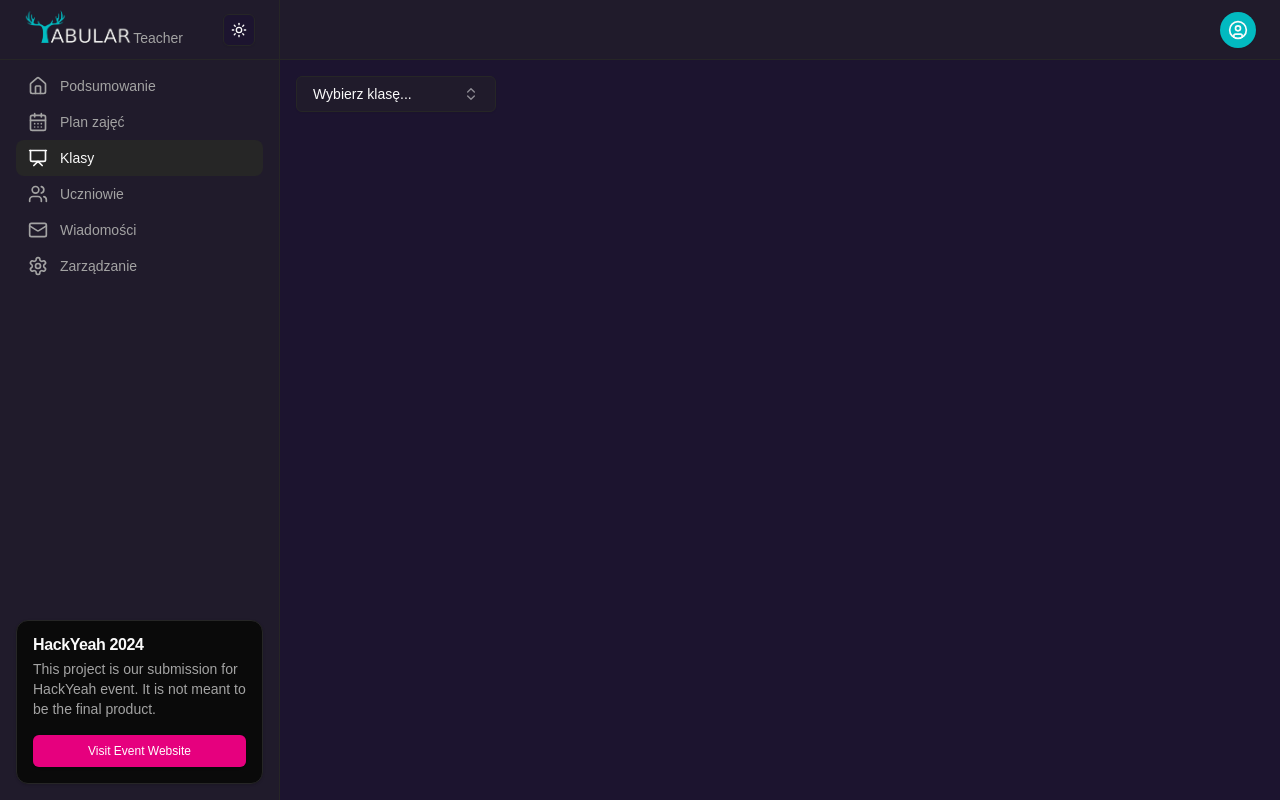
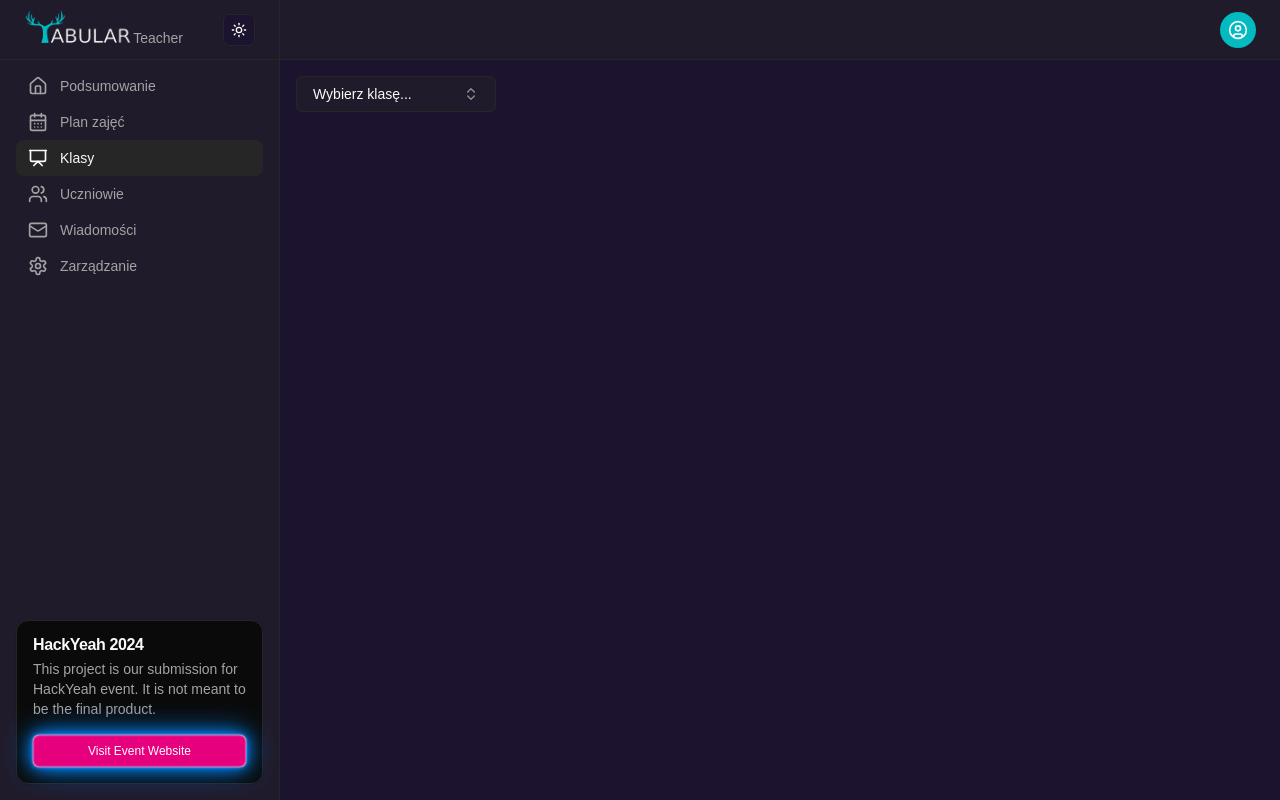
Before and after one commit to Hackyeah2024-team/frontend-mock, a Next.js app: page /teacher/classes in a window 1280 px wide. Built offline with nearby package versions, Linux system fonts and the light colour scheme.

Commit message:
fix: hackyeah button

```diff
--- a/components/common/Banner.tsx
+++ b/components/common/Banner.tsx
@@ -20,7 +20,7 @@ export default function HackYeahBanner() {
       </CardHeader>
       <CardContent className="p-2 pt-0 md:p-4 md:pt-0">
         <Link href="https://hackyeah.pl/">
-          <Button size="sm" className="w-full">
+          <Button size="sm" className="transition ease-in-out duration-500 w-full bg-primary hover:bg-secondary hover:text-black border-sky-200 shadow-[0_0_2px_#fff,inset_0_0_2px_#fff,0_0_5px_#08f,0_0_15px_#08f,0_0_30px_#08f]">
             Visit Event Website
           </Button>
         </Link>
```
